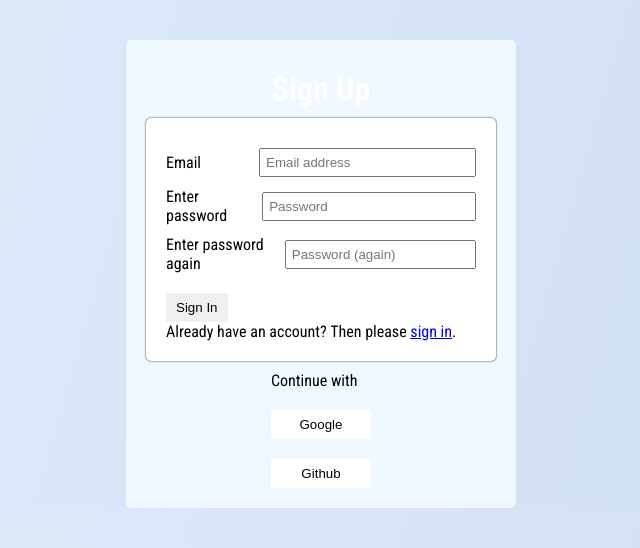
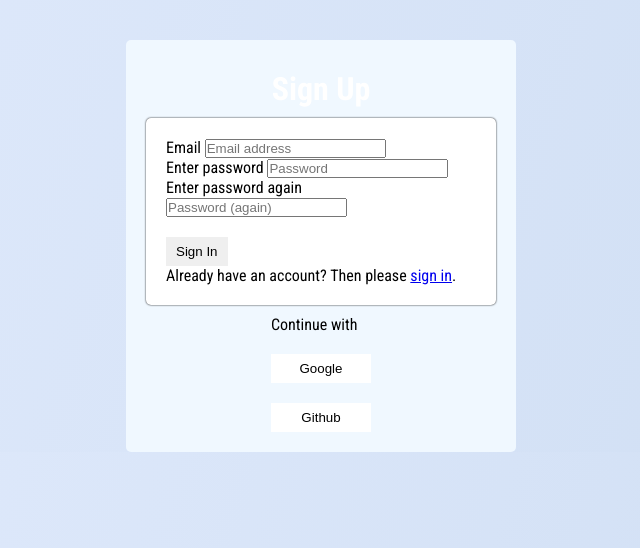
Before and after one commit to yoojen/ecommerce_oauth, a Django app: page /accounts/signup/ in a window 1280 px wide. Shown: the part 39-587 px from the top of the page, without its empty margins (319-959 px from the left). Run offline with Django 5.2, Linux system fonts and the light colour scheme; parts of the project's set-up code (start-up, migrations or seed data) failed here and were passed over; some libraries are stand-ins or nearby versions.

Commit message:
auth templates modified

```diff
--- a/templates/account/login.html
+++ b/templates/account/login.html
@@ -8,11 +8,11 @@
         {% url 'account_login' as login_url %}
         <form action="{% url 'account_login' %}" method="post" id="login-form">
             {%csrf_token%}
-            <div class="each-tag">
+            <div class="login-each-tag">
                 <label for="login">Email</label>
                 {{form.login}}
             </div>
-            <div class="each-tag">
+            <div class="login-each-tag">
                 <label for="password">Password</label>
                 {{form.password}}
             </div>
--- a/templates/account/signup.html
+++ b/templates/account/signup.html
@@ -7,15 +7,15 @@
     {% if not SOCIALACCOUNT_ONLY %}
         <form action="{% url 'account_signup' %}" method="post" id="register-form">
             {%csrf_token%}
-            <div class="each-tag">
+            <div class="login-each-tag">
                 <label for="email">Email</label>
                 {{form.email}}
             </div>
-            <div class="each-tag">
+            <div class="login-each-tag">
                 <label for="password1">Enter password</label>
                 {{form.password1}}
             </div>
-            <div class="each-tag">
+            <div class="login-each-tag">
                 <label for="password2">Enter password again</label>
                 {{form.password2}}
             </div>
```
